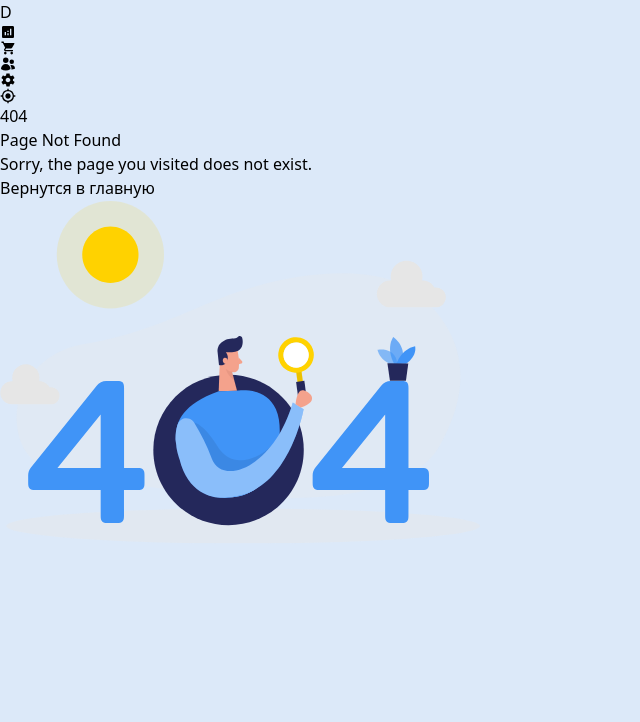
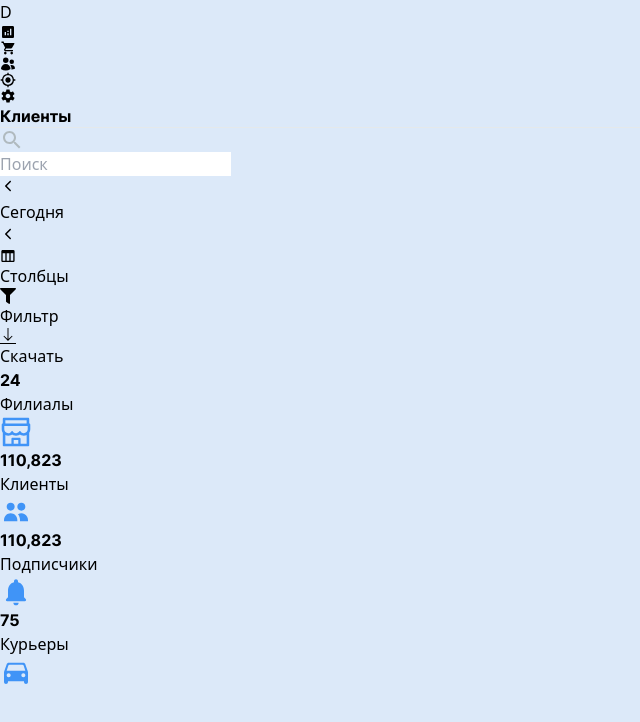
Before and after one commit to mamuranumonovna/admin_panel, a React (Vite) app: page /client in a window 1280 px wide. Before the commit this address had no page. Shown: the top 722 px of the page, without its empty margins (0-640 px from the left). Built offline with nearby package versions, Linux system fonts and the light colour scheme.

Commit message:
client component added

```diff
--- a/src/App.jsx
+++ b/src/App.jsx
@@ -8,6 +8,7 @@ import Sidebar from './components/Sidebar';
 import Dashboard from './pages/Dashboard';
 import Order from './pages/Order';
 import Error from './pages/Error';
+import Client from './pages/Client';
 
 function App() {
   const { list } = useGlobalContext();
@@ -30,6 +31,7 @@ function App() {
         <Route path='/home' element={!isLoginPage && <Home />} />
         <Route path='/' element={<Dashboard/>}/>
         <Route path='/order' element={<Order/>}/>
+        <Route path='/client' element={<Client/>}/>
         <Route path='*' element={<Error/>}/>
       </Routes>
 
--- a/src/components/DataTable.jsx
+++ b/src/components/DataTable.jsx
@@ -1,5 +1,6 @@
 import React from 'react'
 import { DataGrid } from '@mui/x-data-grid';
+import { Button } from '@mui/material';
 
 const columns = [
   { field: 'id', headerName: '№', width: 70 },
@@ -15,16 +16,16 @@ const columns = [
 ];
 
 const rows = [
-  { id: 1,  firstName: 'Арсений Морозов +998 (90) 123-45-67',idOrder:'5262261',sum:'$888',adress:'ул. Байкальская‚ д. 52‚ кв. 22',kuryer:'-',filial:'Марк Васильев +998 (90) 123-45-67' },
-  { id: 2,  firstName: 'Дамир Баранов +998 (90) 123-45-67',idOrder:'5637657',sum:'$888',adress:'ул. Байкальская‚ д. 52‚ кв. 22' ,kuryer:'-',filial:'Ева Васильева +998 (90) 123-45-67' },
-  { id: 3,  firstName: 'Вероника Новиковa +998 (90) 123-45-67',idOrder:'5425683',sum:'$888',adress:'ул. Байкальская‚ д. 52‚ кв. 22' ,kuryer:'-',filial:'Мадияр Макаров +998 (90) 123-45-67' },
-  { id: 4,  firstName: 'Денис Андреев +998 (90) 123-45-67',idOrder:'9003237',sum:'$888',adress:'ул. Байкальская‚ д. 52‚ кв. 22',kuryer:'-' ,filial:'София  Иванова +998 (90) 123-45-67'},
-  { id: 5,  firstName: 'Дмитрий Лебедев +998 (90) 123-45-67',idOrder:'9232734',sum:'$888' ,adress:'ул. Байкальская‚ д. 52‚ кв. 22' ,kuryer:'-',filial:'Евгений Кудрявцев +998 (90) 123-45-67' },
-  { id: 6,  firstName:'Елизавета Фёдорова +998 (90) 123-45-67',idOrder:'5227365' ,sum:'$888' ,adress:'ул. Байкальская‚ д. 52‚ кв. 22',kuryer:'-',filial:'Полина Петрова +998 (90) 123-45-67'},
-  { id: 7,  firstName: 'Марьяна Соловьёва +998 (90) 123-45-67',idOrder:'9232734',sum:'$888',adress:'ул. Байкальская‚ д. 52‚ кв. 22',kuryer:'-',filial:'Владислав Тарасов +998 (90) 123-45-67' },
-  { id: 8,  firstName: 'Ева Васильева +998 (90) 123-45-67',idOrder:'7527365',sum:'$888' ,adress:'ул. Байкальская‚ д. 52‚ кв. 22',kuryer:'-',filial:'Захар Романов +998 (90) 123-45-67'},
-  { id: 9,  firstName: 'Амелия Белова +998 (90) 123-45-67',idOrder:'7426774',sum:'$888' ,adress:'ул. Байкальская‚ д. 52‚ кв. 22' ,kuryer:'-',filial:'Михаил Михайлов +998 (90) 123-45-67'},
-  { id: 10,  firstName: 'Павел Титов +998 (90) 123-45-67', idOrder:'6426778',sum:'$888',adress:'ул. Байкальская‚ д. 52‚ кв. 22' ,kuryer:'-',filial:'Афина Борисова +998 (90) 123-45-67'},
+  { id: 1,  firstName: 'Арсений Морозов +998 (90) 123-45-67',idOrder:'5262261',sum:'$888',adress:'ул. Байкальская‚ д. 52‚ кв. 22',kuryer:'-',filial:'Марк Васильев +998 (90) 123-45-67', type:'Доставка'},
+  { id: 2,  firstName: 'Дамир Баранов +998 (90) 123-45-67',idOrder:'5637657',sum:'$888',adress:'ул. Байкальская‚ д. 52‚ кв. 22' ,kuryer:'-',filial:'Ева Васильева +998 (90) 123-45-67', type:'Доставка' },
+  { id: 3,  firstName: 'Вероника Новиковa +998 (90) 123-45-67',idOrder:'5425683',sum:'$888',adress:'ул. Байкальская‚ д. 52‚ кв. 22' ,kuryer:'-',filial:'Мадияр Макаров +998 (90) 123-45-67', type:'Доставка' },
+  { id: 4,  firstName: 'Денис Андреев +998 (90) 123-45-67',idOrder:'9003237',sum:'$888',adress:'ул. Байкальская‚ д. 52‚ кв. 22',kuryer:'-' ,filial:'София  Иванова +998 (90) 123-45-67', type:'Доставка'},
+  { id: 5,  firstName: 'Дмитрий Лебедев +998 (90) 123-45-67',idOrder:'9232734',sum:'$888' ,adress:'ул. Байкальская‚ д. 52‚ кв. 22' ,kuryer:'-',filial:'Евгений Кудрявцев +998 (90) 123-45-67', type:'Доставка' },
+  { id: 6,  firstName:'Елизавета Фёдорова +998 (90) 123-45-67',idOrder:'5227365' ,sum:'$888' ,adress:'ул. Байкальская‚ д. 52‚ кв. 22',kuryer:'-',filial:'Полина Петрова +998 (90) 123-45-67', type:'Доставка'},
+  { id: 7,  firstName: 'Марьяна Соловьёва +998 (90) 123-45-67',idOrder:'9232734',sum:'$888',adress:'ул. Байкальская‚ д. 52‚ кв. 22',kuryer:'-',filial:'Владислав Тарасов +998 (90) 123-45-67', type:'Доставка' },
+  { id: 8,  firstName: 'Ева Васильева +998 (90) 123-45-67',idOrder:'7527365',sum:'$888' ,adress:'ул. Байкальская‚ д. 52‚ кв. 22',kuryer:'-',filial:'Захар Романов +998 (90) 123-45-67', type:'Доставка'},
+  { id: 9,  firstName: 'Амелия Белова +998 (90) 123-45-67',idOrder:'7426774',sum:'$888' ,adress:'ул. Байкальская‚ д. 52‚ кв. 22' ,kuryer:'-',filial:'Михаил Михайлов +998 (90) 123-45-67', type:'Доставка'},
+  { id: 10,  firstName: 'Павел Титов +998 (90) 123-45-67', idOrder:'6426778',sum:'$888',adress:'ул. Байкальская‚ д. 52‚ кв. 22' ,kuryer:'-',filial:'Афина Борисова +998 (90) 123-45-67', type:'Доставка'},
 ];
 
 export default function DataTable() {
--- a/src/components/Sidebar.jsx
+++ b/src/components/Sidebar.jsx
@@ -6,7 +6,7 @@ import { MdAnalytics, MdMyLocation } from "react-icons/md";
 import { IoMdCart } from "react-icons/io";
 
 export default function Sidebar({ children }) {
-    const location = useLocation(); // Get the current location
+    const location = useLocation();
     const menuItem = [
         {
             path: '/',
@@ -18,17 +18,18 @@ export default function Sidebar({ children }) {
             icon: <IoMdCart />
         },
         {
-            path: '/login',
+            path: '/client',
             icon: <HiUsers />
+        },
+        {
+            path: '',
+            icon: <MdMyLocation />
         },
         {
             path: '',
             icon: <IoMdSettings />
         },
-        {
-            path: '',
-            icon: <MdMyLocation />
-        },
+
     ];
 
     return (
--- /dev/null
+++ b/src/pages/Client.jsx
@@ -0,0 +1,90 @@
+import React from 'react'
+import shop from '../assets/Shop.svg'
+import user from '../assets/Users.svg'
+import notification from '../assets/notifications.svg'
+import car from '../assets/directions_car.svg'
+import { IoIosArrowBack } from "react-icons/io";
+import { BiColumns } from "react-icons/bi"
+import { FaFilter } from "react-icons/fa";
+import { TfiDownload } from "react-icons/tfi";
+import search from '../assets/order/Search.svg'
+
+export default function Client() {
+  return (
+
+         <div className="w-full">
+        <nav className="py-[4px] bg-white border-sw">
+            <h1 className='py-4 px-4 pl-9  text-3xl font-thin text-gray-700 inter-bold'>Клиенты</h1>
+        </nav>
+        <div className='flex p-6 bg-gray-100 w-full items-center justify-between'>
+      <div className=''>
+        <form action="" className='relative'>
+          <img src={search} className='absolute top-1.5 left-1' />
+          <input className=' w-[450px] px-8 py-1 focus:outline-none rounded-lg'
+          type="text"
+          placeholder='Поиск'
+          />
+        </form>
+      </div>
+      <div>
+        < div className='flex items-center gap-8'>
+          <div className='flex items-center'>
+          <button className='p-2 bg-gray-200 rounded-l-lg'>
+          <IoIosArrowBack className='text-gray-500' />
+          </button>
+          <div className='bg-white px-2 py-1.5 text-sm text-gray-800'>Сегодня</div>
+          <button className='p-2 bg-gray-200 rounded-r-lg'>
+          <IoIosArrowBack className='rotate-180 text-gray-500'/>
+          </button>
+          </div>
+          <div className='flex items-center gap-2 text-sm text-gray-800'>
+          <BiColumns />
+          <h1>Столбцы</h1>
+          </div>
+          <div className='flex items-center gap-2 text-sm text-gray-800'>
+          <FaFilter />
+          <h1>Фильтр</h1>
+          </div>
+          <div className='flex items-center gap-2 text-sm text-gray-800'>
+          <TfiDownload />
+          <h1>Скачать</h1>
+          </div>
+        </div>
+      </div>
+      </div>
+        <section className="pl-[36px] pt-[24px]">
+            <div className="flex items-center gap-[20px]">
+                <div className="flex w-[271px] rounded-[6px] bg-white justify-between px-[24px] py-[35px] items-center">
+                    <div>
+                        <span className="inter-bold font-black pb-[10px] block text-[24px] text-[#4094F7]">24</span>
+                        <h3 className="text-[#6E8BB7]">Филиалы</h3>
+                    </div>
+                    <img className="bg-[#4094F726] p-[20px] rounded-[6px]" src={shop} alt=""/>
+                </div>
+                <div className="flex w-[271px] rounded-[6px] bg-white justify-between px-[24px] py-[35px] items-center">
+                    <div>
+                        <span className="inter-bold font-black pb-[10px] block text-[24px] text-[#4094F7]">110,823</span>
+                        <h3 className="text-[#6E8BB7]">Клиенты</h3>
+                    </div>
+                    <img className="bg-[#4094F726] p-[20px] rounded-[6px]" src={user} alt=""/>
+                </div>
+                <div className="flex w-[271px] rounded-[6px] bg-white justify-between px-[24px] py-[35px] items-center">
+                    <div>
+                        <span className="inter-bold font-black pb-[10px] block text-[24px] text-[#4094F7]">110,823</span>
+                        <h3 className="text-[#6E8BB7]">Подписчики</h3>
+                    </div>
+                    <img className="bg-[#4094F726] p-[20px] rounded-[6px]" src={notification} alt=""/>
+                </div>
+                <div className="flex w-[271px] rounded-[6px] bg-white justify-between px-[24px] py-[35px] items-center">
+                    <div>
+                        <span className="inter-bold font-black pb-[10px] block text-[24px] text-[#4094F7]">75</span>
+                        <h3 className="text-[#6E8BB7]">Курьеры</h3>
+                    </div>
+                    <img className="bg-[#4094F726] p-[20px] rounded-[6px]" src={car} alt=""/>
+                </div>
+            </div>
+        </section>
+    </div>
+
+  )
+}
--- a/src/pages/Order.jsx
+++ b/src/pages/Order.jsx
@@ -2,6 +2,11 @@ import React from 'react'
 import search from '../assets/order/Search.svg'
 import { Link } from 'react-router-dom'
 import DataTable from '../components/DataTable'
+import { IoIosArrowBack } from "react-icons/io";
+import { BiColumns } from "react-icons/bi"
+import { FaFilter } from "react-icons/fa";
+import { TfiDownload } from "react-icons/tfi";
+
 
 export default function Order() {
 
@@ -10,17 +15,44 @@ export default function Order() {
 
   return (
     <div className='w-full'>
-      <h1 className='bg-white py-4 px-4 text-xl font-semibold text-gray-700 '>Заказы</h1>
-      <div className='p-4 bg-blue-100 w-full'>
+      <h1 className='py-5 px-4 pl-9  text-3xl font-thin text-gray-700 inter-bold bg-white'>Заказы</h1>
+      <div className='flex p-6 bg-gray-100 w-full items-center justify-between'>
+      <div className=''>
         <form action="" className='relative'>
           <img src={search} className='absolute top-1.5 left-1' />
-          <input className='border w-[400px] px-8 py-1 focus:outline-none'
+          <input className=' w-[450px] px-8 py-1 focus:outline-none rounded-lg'
           type="text"
           placeholder='Поиск'
           />
         </form>
       </div>
-      <div className='w-full'>
+      <div>
+        < div className='flex items-center gap-8'>
+          <div className='flex items-center'>
+          <button className='p-2 bg-gray-200 rounded-l-lg'>
+          <IoIosArrowBack className='text-gray-500' />
+          </button>
+          <div className='bg-white px-2 py-1.5 text-sm text-gray-800'>Сегодня</div>
+          <button className='p-2 bg-gray-200 rounded-r-lg'>
+          <IoIosArrowBack className='rotate-180 text-gray-500'/>
+          </button>
+          </div>
+          <div className='flex items-center gap-2 text-sm text-gray-800'>
+          <BiColumns />
+          <h1>Столбцы</h1>
+          </div>
+          <div className='flex items-center gap-2 text-sm text-gray-800'>
+          <FaFilter />
+          <h1>Фильтр</h1>
+          </div>
+          <div className='flex items-center gap-2 text-sm text-gray-800'>
+          <TfiDownload />
+          <h1>Скачать</h1>
+          </div>
+        </div>
+      </div>
+      </div>
+      <div className='w-full px-4 mt-4'>
         <nav>
           <ul className='flex gap-11 items-center px-4 py-4 bg-white text-gray-600'>
             <li className='flex gap-2 items-center'>
```
